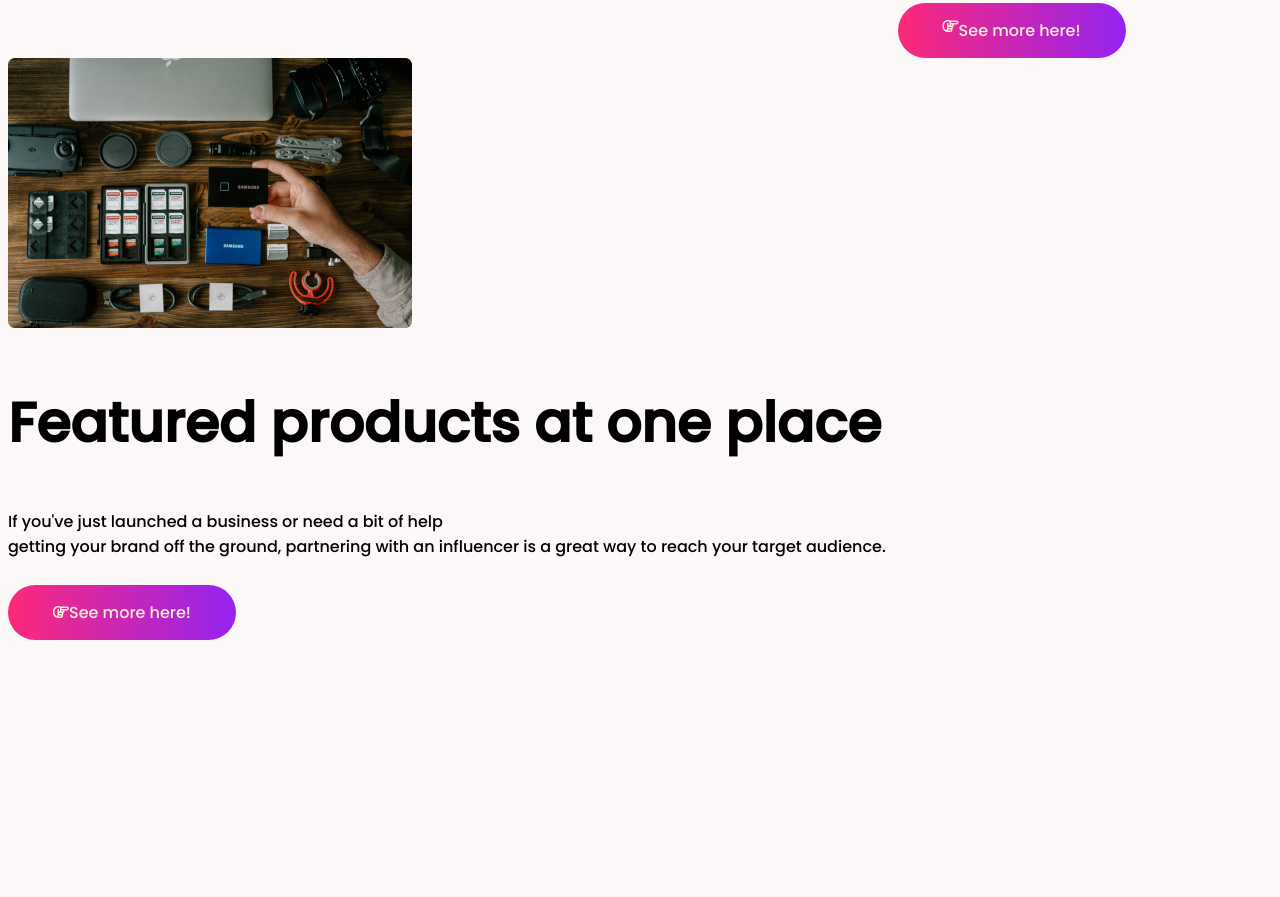
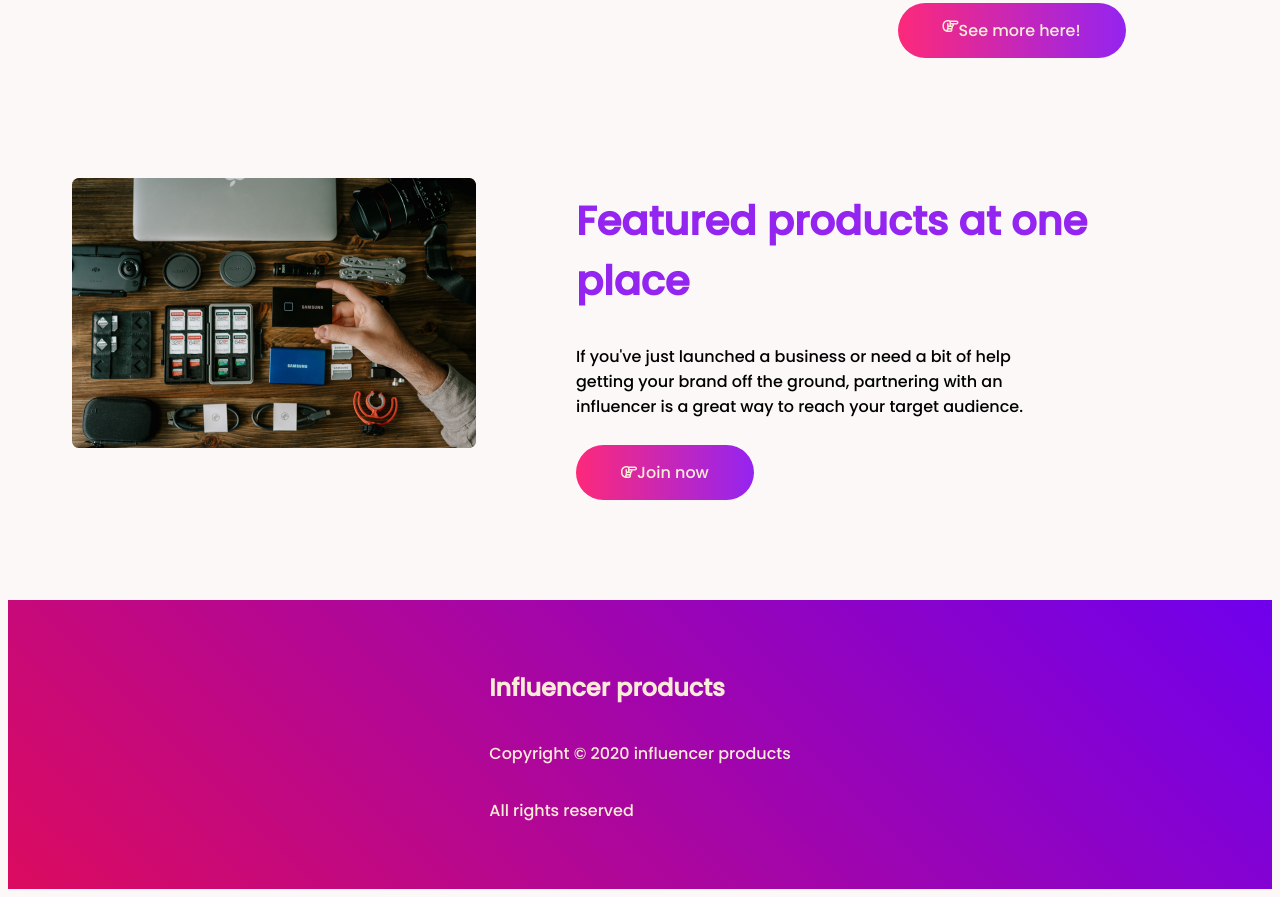
Before and after one commit to jahidgarren/Assignment-2, a plain HTML site: page index.html in a window 1280 px wide. Shown: the part 2461-3358 px from the top of the page. Before the commit the page ends 3109 px from the top, so only its background shows below. Drawn offline with Linux system fonts and the light colour scheme.

Commit message:
update-new

```diff
--- a/index.html
+++ b/index.html
@@ -289,16 +289,16 @@
  ----------------------->
 
     <section class="container-5">
-        <div optional-section>
-            <div optional-section-image>
+        <div class="optional-section">
+            <div class="optional-section-image">
                 <img src="images/gear.png" alt="">
             </div>
-            <div opstional-section-detail>
+            <div class="optional-section-detail">
                 <h1>Featured products at one place</h1>
                 <p> If you've just launched a business or need a bit of help<br> getting your brand off the ground,
-                    partnering with an influencer is a great way to reach your target audience.
+                    partnering with an<br> influencer is a great way to reach your target audience.
                 </p>
-                <a class="for-all-button" href=""> <i class="far fa-hand-point-right"></i>See more here!</a>
+                <a class="for-all-button" href=""> <i class="far fa-hand-point-right"></i>Join now</a>
             </div>
 
         </div>
@@ -308,22 +308,19 @@
 
 
 
-
-
-
-
-
-
-
-
-
-
-
-
-
     <!---------------
-          main part end
-       ---------------->
+     main part end
+    ---------------->
 </body>
 
+<footer>
+
+    <div class="footer-section">
+        <h2>Influencer products</h2>
+        <p>Copyright © 2020 influencer products
+        </p>
+        <p>All rights reserved</p>
+    </div>
+</footer>
+
 </html>
--- a/style.css
+++ b/style.css
@@ -177,15 +177,51 @@ container-2 style end
   container-5 style start
   --------------------------*/
 
+  .container-5{
+      display: flex;
+      justify-content: center;
+
+  }
+
   .optional-section{
     display: flex;
+    justify-content: center;
     margin-top: 100px;
-    width: 1660px;
-    display: flex;
+    width: 100%;
+    justify-content: center;
   }
-  .optional-section-emage{
-      width: 50%;
+
+  .optional-section-image{
+      margin-top: 20px;
+      margin-bottom: 20px;
+  }
+
+ .optional-section h1{
+      font-size: 40px;
+      color: #9424F0;
   }
   .optional-section-detail{
       width: 50%;
+      margin-left: 100px;
   }
+
+
+  /*---------------------
+  container-5 style end
+  ----------------------*/
+
+
+
+  /*--------------------------
+   footer-section setyle start
+   -------------------------*/
+    .footer-section{
+        display: grid;
+        background-image: linear-gradient(45deg, #DB0B5F, #6F00ED);
+        color: antiquewhite;
+        margin-top: 100px;
+        padding-top: 50px;
+        padding-bottom: 50px;
+        justify-content: center;
+
+    }
```
